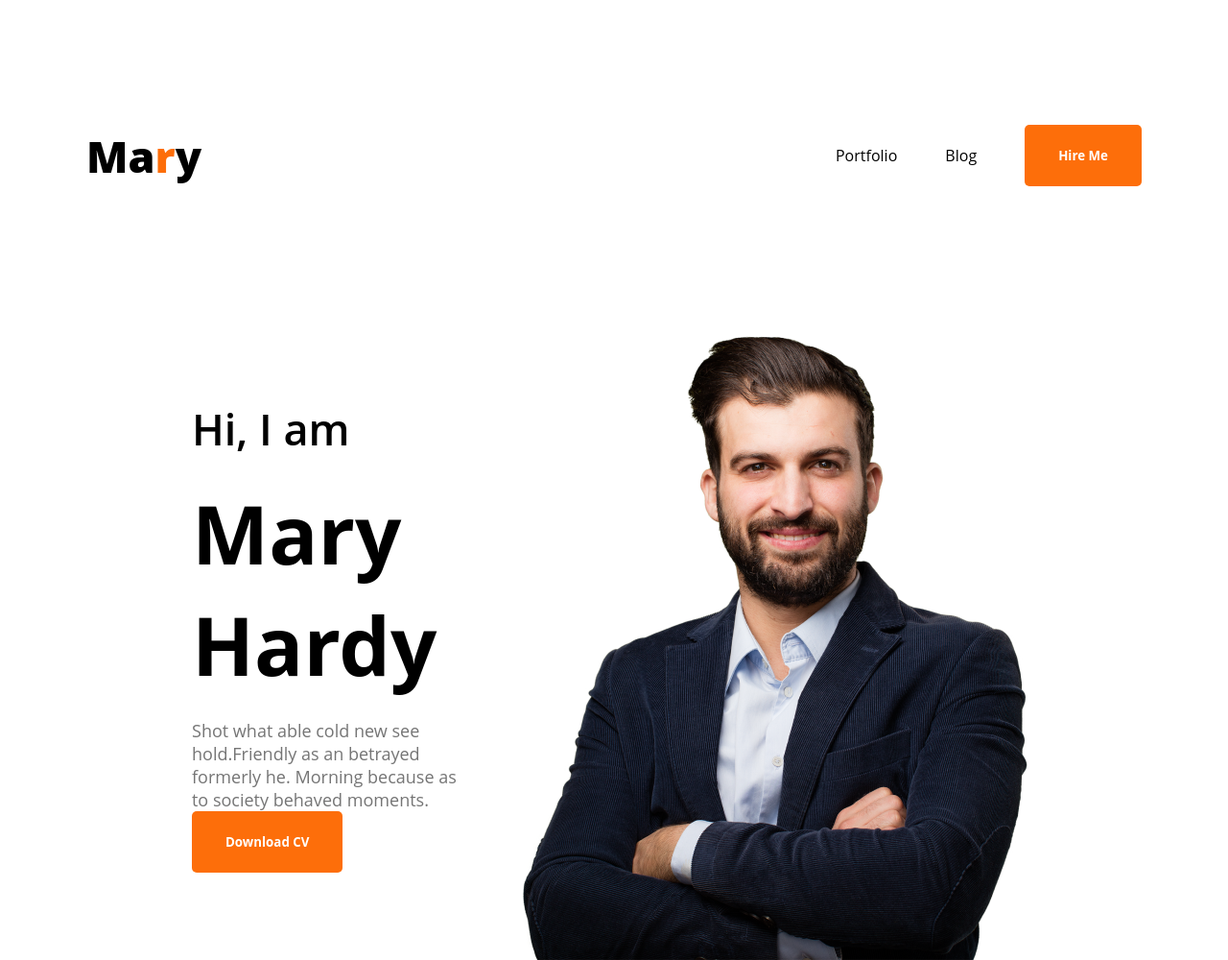
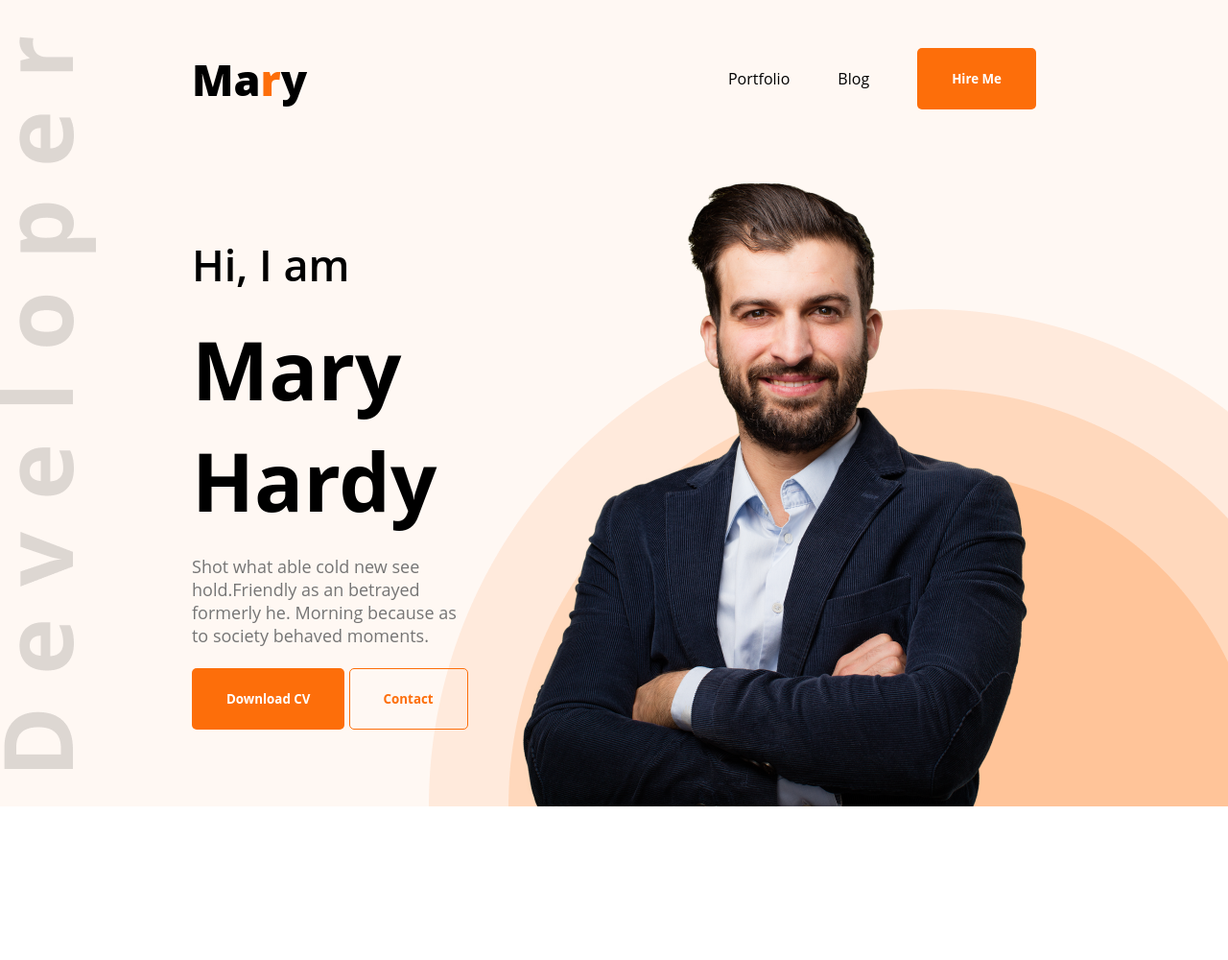
Before and after one commit to Mehedi-Hasan-Himel/developer-portfolio-2, a plain HTML site: page index.html in a window 1280 px wide. Shown: the whole page at 96% size. After the commit the page ends 840 px from the top, so only its background shows below. Drawn offline with Linux system fonts and the light colour scheme.

Commit message:
[ADD & FIX] add buttons hover and fix NavBar

```diff
--- a/index.html
+++ b/index.html
@@ -10,16 +10,16 @@
 <body>
 
    <!-- Header Start -->
-   <header>
+   <header class="header">
 
 
       <!-- NavBar Start -->
-      <nav class="container">
+      <nav>
          <h2 class="nav__title">Ma<span class="text__primary">r</span>y</h2>
          <ul>
             <li>Portfolio</li>
             <li>Blog</li>
-            <li><button class="btn__primary">Hire Me</button></li>
+            <li><button class="btn btn__primary">Hire Me</button></li>
          </ul>
       </nav>
       <!-- NavBar End -->
@@ -31,7 +31,9 @@
             <h3 class="banner__sub-title">Hi, I am</h3>
             <h1 class="banner__title">Mary Hardy</h1>
             <p class="banner-description">Shot what able cold new see hold.Friendly as an betrayed formerly he. Morning because as to society behaved moments.</p>
-            <button class="btn__primary">Download CV</button>
+            <br>
+            <button class="btn btn__primary">Download CV</button>
+            <button class="btn btn__secondary">Contact</button>
          </div>
          <img src="images/hardy.png" alt="">
       </div>
--- a/style/style.css
+++ b/style/style.css
@@ -19,16 +19,38 @@ a {
 .text__primary {
   color: #fd6e0a;
 }
-.btn__primary {
-  background-color: #fd6e0a;
-  color: #fff;
-  border: 0;
+
+/* Buttons Style Start */
+.btn{
   height: 64px;
   border-radius: 5px;
   font-weight: 700;
   font-size: 20;
   padding: 18px 35px;
+  cursor: pointer;
 }
+.btn__primary {
+   border: 1px solid transparent;
+  background-color: #fd6e0a;
+  color: #fff;
+}
+.btn__primary:hover{
+   background-color: #fff;
+   color: #fd6e0a;
+   border: 1px solid #fd6e0a;
+}
+.btn__secondary{
+   background-color: transparent;
+   color: #fd6e0a;
+   border: 1px solid #fd6e0a;
+}
+.btn__secondary:hover{
+   background-color: #fd6e0a;
+   color: #fff;
+   border: 1px solid transparent;
+}
+/* Buttons Style End */
+
 .container {
   max-width: 1140px;
   width: 100%;
@@ -40,12 +62,18 @@ a {
 /* Universal Styles End */
 
 /* Header Section Styles Start */
-
+.header {
+  background: #fff8f3;
+  background-image: url('../images/header_bg.png'),url('../images/developer.png');
+  background-repeat: no-repeat;
+  background-position: bottom right, left;
+}
 /* NavBar Style Start */
 nav {
   display: flex;
   align-items: center;
   justify-content: space-between;
+  padding: 50px 200px;
 }
 nav > ul {
   display: flex;
```
